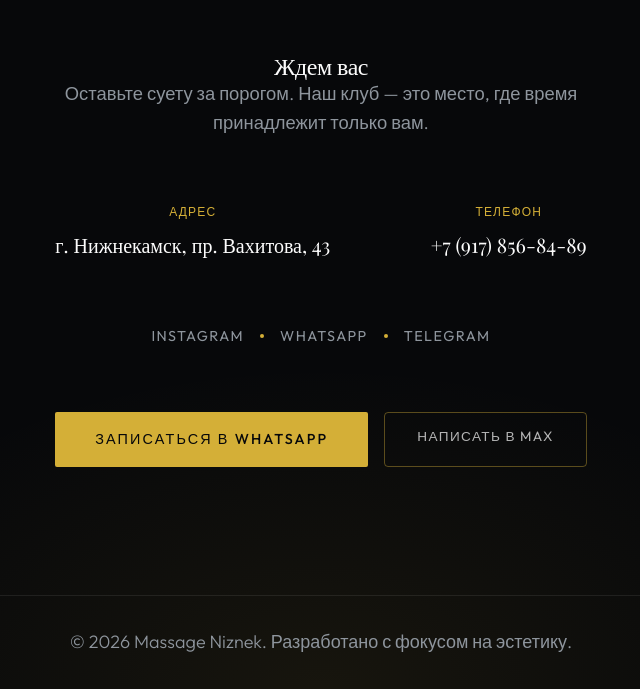
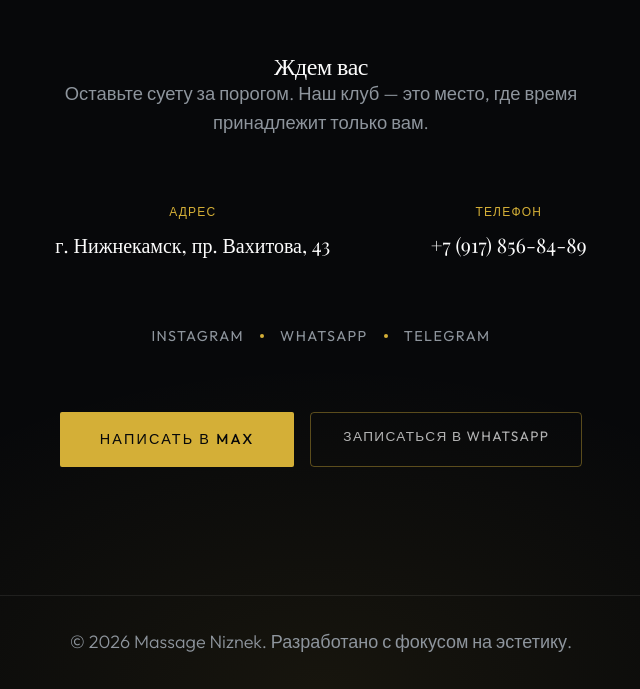
Before and after one commit to Manath-iq/massage_niznek, a React (Vite) app: page / in a window 1280 px wide. Shown: the part 9748-10437 px from the top of the page, without its empty margins (319-959 px from the left). Built offline with nearby package versions, Linux system fonts and the light colour scheme; a web font is replaced by a local one.

Commit message:
fix: make 'Написать в Max' the primary contact button and update its link

```diff
--- a/src/components/ContactSection.jsx
+++ b/src/components/ContactSection.jsx
@@ -32,8 +32,8 @@ export default function ContactSection() {
                     </div>
 
                     <div className="contact-action text-center">
-                        <a href="https://wa.me/79178568489" target="_blank" rel="noopener noreferrer" className="btn-primary">Записаться в WhatsApp</a>
-                        <a href="https://max.ru/79178568489" target="_blank" rel="noopener noreferrer" className="btn-secondary-contact">Написать в Max</a>
+                        <a href="https://max.ru/u/f9LHodD0cOJq-lhuRmgl67A-f-L2tIH06XPcu5fknwt5YT-Lwnqn-UtN5Tw" target="_blank" rel="noopener noreferrer" className="btn-primary">Написать в Max</a>
+                        <a href="https://wa.me/79178568489" target="_blank" rel="noopener noreferrer" className="btn-secondary-contact">Записаться в WhatsApp</a>
                     </div>
                 </div>
             </div>
```
